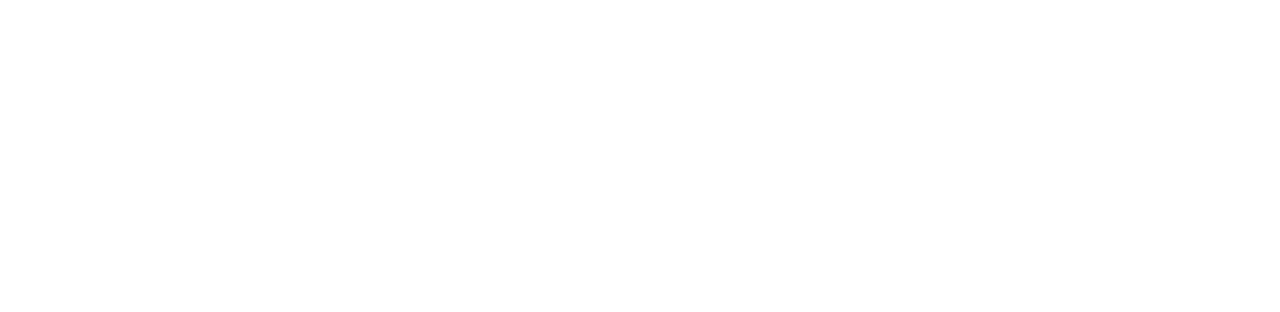
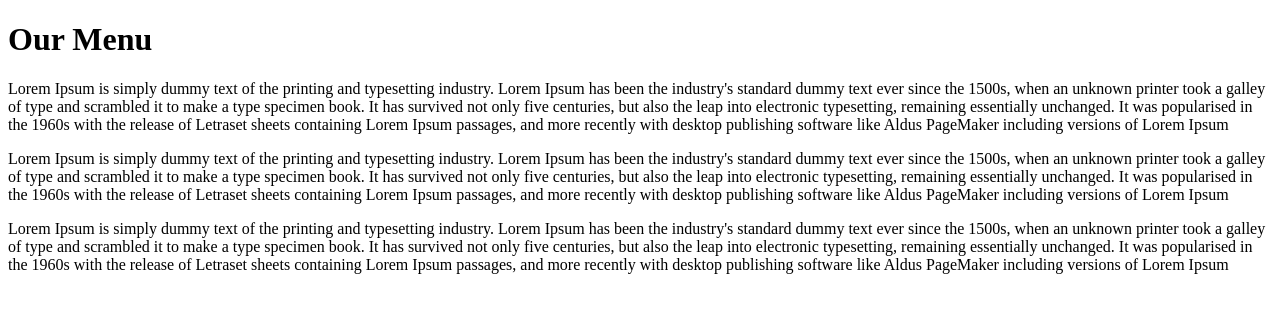
Before and after one commit to BelYasmine/coursera-test, a plain HTML site: page Module2Solution/index.html in a window 1280 px wide. Drawn offline with Linux system fonts and the light colour scheme.

Commit message:
Update index.html

```diff
--- a/Module2Solution/index.html
+++ b/Module2Solution/index.html
@@ -1 +1,21 @@
 <!Doctype html>
+	<html>
+		<head>
+			<meta charset="utf-8">
+
+	<title>Asignment Solution for Module 2</title>
+	<link rel="stylesheet" href="css/CssPro.css"/>
+		</head>
+		<body>
+			<h1>Our Menu</h1>
+		<div class="row">
+			<div class="col-lg-2 col-md-4">
+			<p id="p1">Lorem Ipsum is simply dummy text of the printing and typesetting industry. Lorem Ipsum has been the industry's standard dummy text ever since the 1500s, when an unknown printer took a galley of type and scrambled it to make a type specimen book. It has survived not only five centuries, but also the leap into electronic typesetting, remaining essentially unchanged. It was popularised in the 1960s with the release of Letraset sheets containing Lorem Ipsum passages, and more recently with desktop publishing software like Aldus PageMaker including versions of Lorem Ipsum</p> </div>
+		    <div class="col-lg-2 col-md-4">
+			<p id="p2">Lorem Ipsum is simply dummy text of the printing and typesetting industry. Lorem Ipsum has been the industry's standard dummy text ever since the 1500s, when an unknown printer took a galley of type and scrambled it to make a type specimen book. It has survived not only five centuries, but also the leap into electronic typesetting, remaining essentially unchanged. It was popularised in the 1960s with the release of Letraset sheets containing Lorem Ipsum passages, and more recently with desktop publishing software like Aldus PageMaker including versions of Lorem Ipsum</p> </div>
+
+		    <div class="col-lg-2 col-md-12">
+			<p id="p3">Lorem Ipsum is simply dummy text of the printing and typesetting industry. Lorem Ipsum has been the industry's standard dummy text ever since the 1500s, when an unknown printer took a galley of type and scrambled it to make a type specimen book. It has survived not only five centuries, but also the leap into electronic typesetting, remaining essentially unchanged. It was popularised in the 1960s with the release of Letraset sheets containing Lorem Ipsum passages, and more recently with desktop publishing software like Aldus PageMaker including versions of Lorem Ipsum</p> </div>
+	</div>
+		</body>
+	</html>
```
